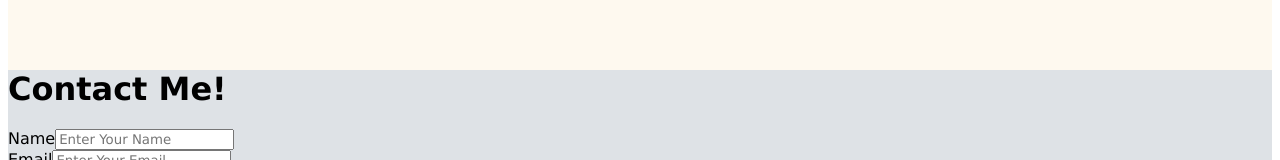
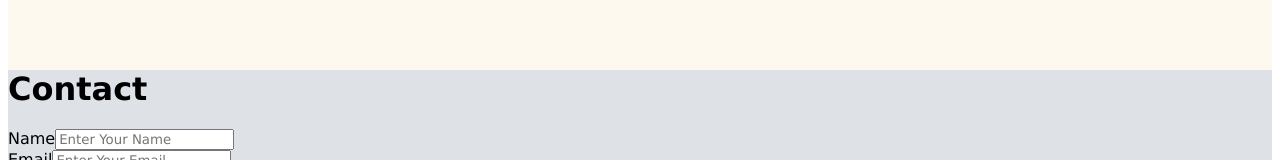
Before and after one commit to Gestan24/react-portfolio, a React (Create React App) app: page / in a window 1280 px wide. Both pictures are taken after a click on the element "Contact". Shown: the part 337-497 px from the top of the page. Built offline with nearby package versions, Linux system fonts and the light colour scheme.

Commit message:
changed photo info again and updated readme

```diff
--- a/src/components/Contact/index.js
+++ b/src/components/Contact/index.js
@@ -64,7 +64,7 @@ function Contact() {
 
         <div>
             <div id='card-background' className='card mx-5 px-3 pt-2 pb-5'>
-                <h1 className=''>Contact Me!</h1>
+                <h1 className=''>Contact</h1>
                 <form id='contact-form' onSubmit={handleSubmit}>
                     <div className="form-group col-4">
                         <label htmlFor='name'>Name</label>
```
Also changed, not shown: src/assets/images/new_portfolio.png (added), 1 other file (tests, documents, lock files or other folders).
